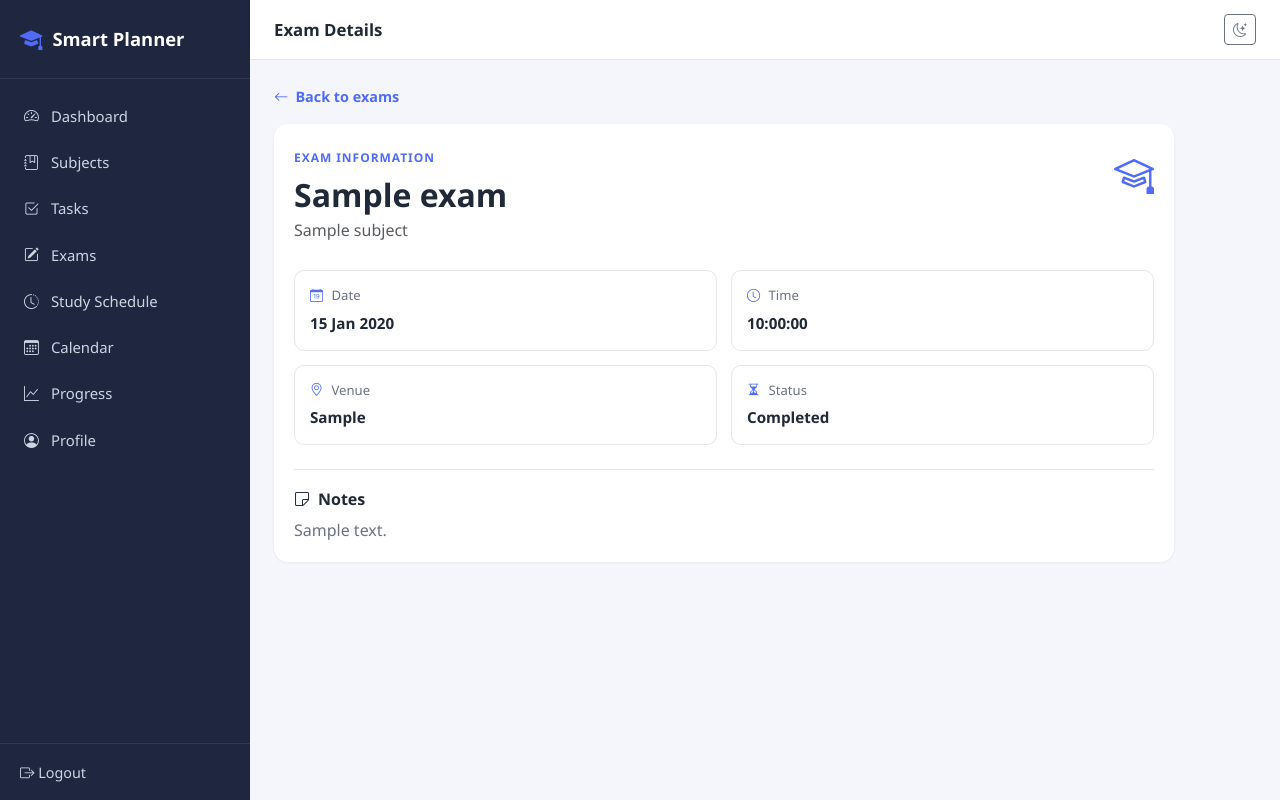
After one commit to rujutaphaltankar/Student_Smart_Planner, a Flask app: page /exams/1 in a window 1280 px wide. The commit adds this page. Run offline with Flask 3, Linux system fonts and the light colour scheme; the visitor is signed in with stand-in values (Sample User, id 1); tables that the repository leaves empty hold one stand-in row (values such as "Sample post").

Commit message:
Made changes in the exams page to show details of it after clicking it

```diff
--- a/app.py
+++ b/app.py
@@ -638,6 +638,30 @@ def exams():
     return render_template("exams.html", exams=exam_list, subjects=subject_list, search_query=search_query)
 
 
+@app.route("/exams/<int:exam_id>")
+@login_required
+def exam_detail(exam_id):
+    user_id = session["user_id"]
+    conn = get_db_connection()
+    cursor = conn.cursor(dictionary=True)
+    cursor.execute(
+        """SELECT e.*, s.subject_name FROM exams e
+           LEFT JOIN subjects s ON e.subject_id = s.subject_id
+           WHERE e.exam_id = %s AND e.user_id = %s""",
+        (exam_id, user_id),
+    )
+    exam = cursor.fetchone()
+    cursor.close()
+    conn.close()
+
+    if not exam:
+        flash("Exam not found.", "warning")
+        return redirect(url_for("exams"))
+
+    exam["days_remaining"] = (exam["exam_date"] - date.today()).days
+    return render_template("exam_detail.html", exam=exam)
+
+
 @app.route("/exams/add", methods=["POST"])
 @login_required
 def add_exam():
--- a/static/css/style.css
+++ b/static/css/style.css
@@ -199,6 +199,71 @@ body {
 
 .subject-card, .exam-card { transition: transform 0.15s ease; }
 .subject-card:hover, .exam-card:hover { transform: translateY(-2px); }
+.exam-title-link { color: var(--text-main); text-decoration: none; }
+.exam-title-link:hover { color: var(--accent); }
+.exam-details-link {
+    display: inline-flex;
+    align-items: center;
+    gap: 6px;
+    margin-top: 14px;
+    color: var(--accent);
+    font-size: 0.85rem;
+    font-weight: 600;
+    text-decoration: none;
+}
+.exam-details-link:hover { color: var(--text-main); }
+
+.exam-detail-page { max-width: 900px; }
+.back-link {
+    display: inline-flex;
+    align-items: center;
+    gap: 7px;
+    margin-bottom: 16px;
+    color: var(--accent);
+    font-size: 0.9rem;
+    font-weight: 600;
+    text-decoration: none;
+}
+.back-link:hover { color: var(--text-main); }
+.exam-detail-header {
+    display: flex;
+    align-items: flex-start;
+    justify-content: space-between;
+    gap: 20px;
+    margin-bottom: 28px;
+}
+.exam-detail-header h2 { margin: 8px 0 4px; font-weight: 700; }
+.exam-detail-icon { color: var(--accent); font-size: 2.5rem; }
+.exam-detail-grid {
+    display: grid;
+    grid-template-columns: repeat(2, minmax(0, 1fr));
+    gap: 14px;
+}
+.exam-detail-item {
+    padding: 15px;
+    border: 1px solid var(--border-color);
+    border-radius: 10px;
+}
+.exam-detail-item span {
+    display: block;
+    color: var(--text-muted);
+    font-size: 0.82rem;
+    margin-bottom: 5px;
+}
+.exam-detail-item span i { color: var(--accent); margin-right: 5px; }
+.exam-detail-item strong { font-size: 0.95rem; }
+.exam-notes {
+    margin-top: 24px;
+    padding-top: 20px;
+    border-top: 1px solid var(--border-color);
+}
+.exam-notes h5 { margin-bottom: 8px; }
+.exam-notes p { color: var(--text-muted); white-space: pre-wrap; }
+
+@media (max-width: 576px) {
+    .exam-detail-grid { grid-template-columns: 1fr; }
+    .exam-detail-header h2 { font-size: 1.35rem; }
+}
 
 .exam-soon { border: 1px solid #e5484d; }
 
--- /dev/null
+++ b/templates/exam_detail.html
@@ -0,0 +1,49 @@
+{% extends "base.html" %}
+{% block title %}{{ exam.exam_name }} - Student Smart Planner{% endblock %}
+{% block page_title %}Exam Details{% endblock %}
+{% block content %}
+
+<div class="exam-detail-page">
+    <a href="{{ url_for('exams') }}" class="back-link"><i class="bi bi-arrow-left"></i> Back to exams</a>
+
+    <div class="panel-card exam-detail-card">
+        <div class="exam-detail-header">
+            <div>
+                <span class="profile-eyebrow">Exam information</span>
+                <h2>{{ exam.exam_name }}</h2>
+                <p class="text-muted mb-0">{{ exam.subject_name or 'General exam' }}</p>
+            </div>
+            <i class="bi bi-mortarboard exam-detail-icon"></i>
+        </div>
+
+        <div class="exam-detail-grid">
+            <div class="exam-detail-item">
+                <span><i class="bi bi-calendar-date"></i> Date</span>
+                <strong>{{ exam.exam_date.strftime('%d %b %Y') }}</strong>
+            </div>
+            <div class="exam-detail-item">
+                <span><i class="bi bi-clock"></i> Time</span>
+                <strong>{{ exam.exam_time or 'Not set' }}</strong>
+            </div>
+            <div class="exam-detail-item">
+                <span><i class="bi bi-geo-alt"></i> Venue</span>
+                <strong>{{ exam.venue or 'Not set' }}</strong>
+            </div>
+            <div class="exam-detail-item">
+                <span><i class="bi bi-hourglass-split"></i> Status</span>
+                {% if exam.days_remaining >= 0 %}
+                <strong>{{ exam.days_remaining }} day{{ 's' if exam.days_remaining != 1 else '' }} remaining</strong>
+                {% else %}
+                <strong>Completed</strong>
+                {% endif %}
+            </div>
+        </div>
+
+        <div class="exam-notes">
+            <h5><i class="bi bi-sticky"></i> Notes</h5>
+            <p class="mb-0">{{ exam.notes or 'No notes added for this exam.' }}</p>
+        </div>
+    </div>
+</div>
+
+{% endblock %}
--- a/templates/exams.html
+++ b/templates/exams.html
@@ -18,7 +18,7 @@
     <div class="col-md-4">
         <div class="panel-card exam-card {{ 'exam-soon' if exam.days_remaining <= 3 and exam.days_remaining >= 0 }}">
             <div class="d-flex justify-content-between align-items-start">
-                <h5>{{ exam.exam_name }}</h5>
+                <h5><a class="exam-title-link" href="{{ url_for('exam_detail', exam_id=exam.exam_id) }}">{{ exam.exam_name }}</a></h5>
                 <div class="dropdown">
                     <button class="btn btn-sm btn-light" data-bs-toggle="dropdown"><i class="bi bi-three-dots-vertical"></i></button>
                     <ul class="dropdown-menu dropdown-menu-end">
@@ -42,6 +42,7 @@
             {% else %}
             <span class="badge bg-secondary">Completed</span>
             {% endif %}
+            <a class="exam-details-link" href="{{ url_for('exam_detail', exam_id=exam.exam_id) }}">View exam details <i class="bi bi-arrow-right"></i></a>
         </div>
     </div>
 
```
